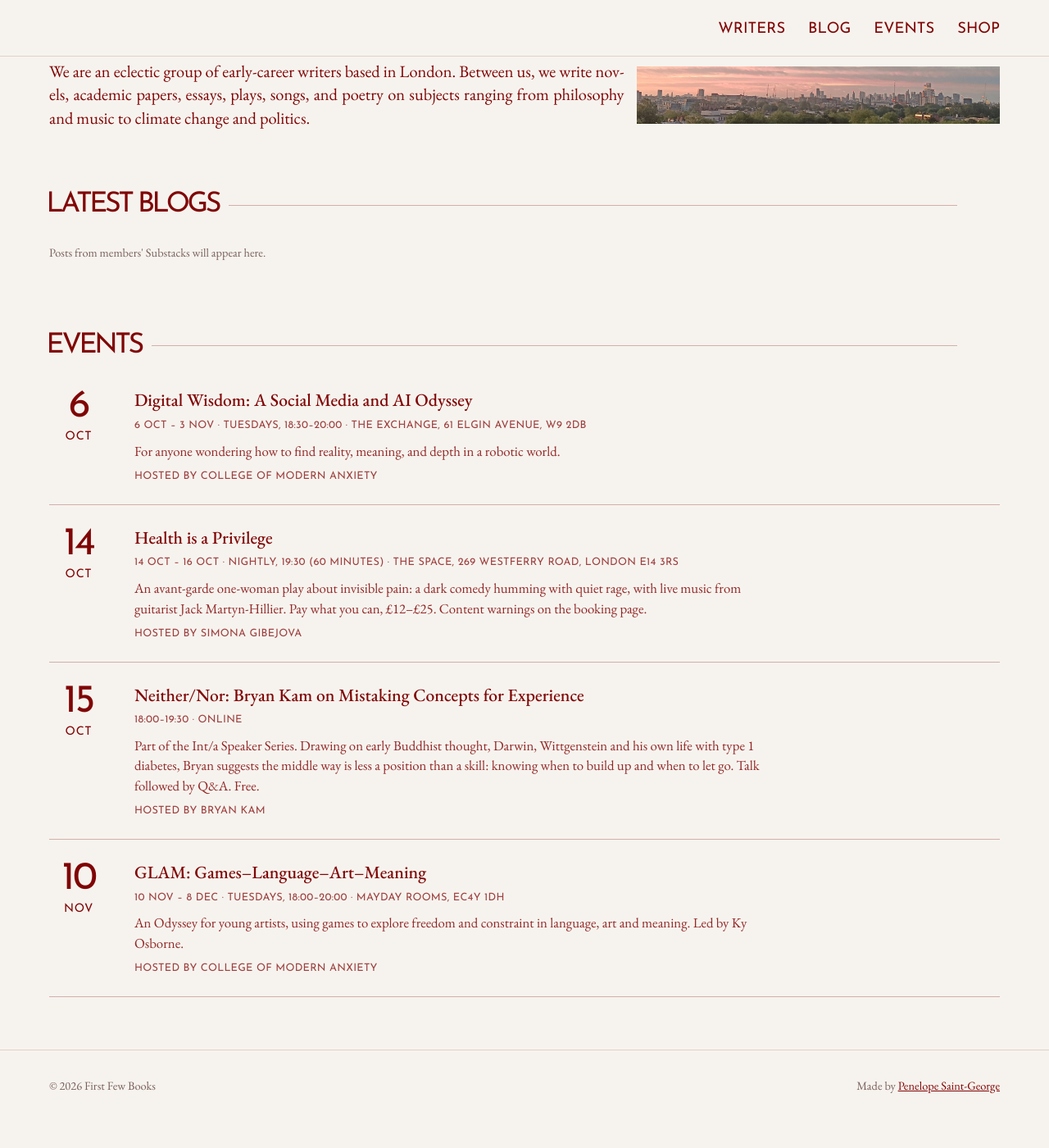
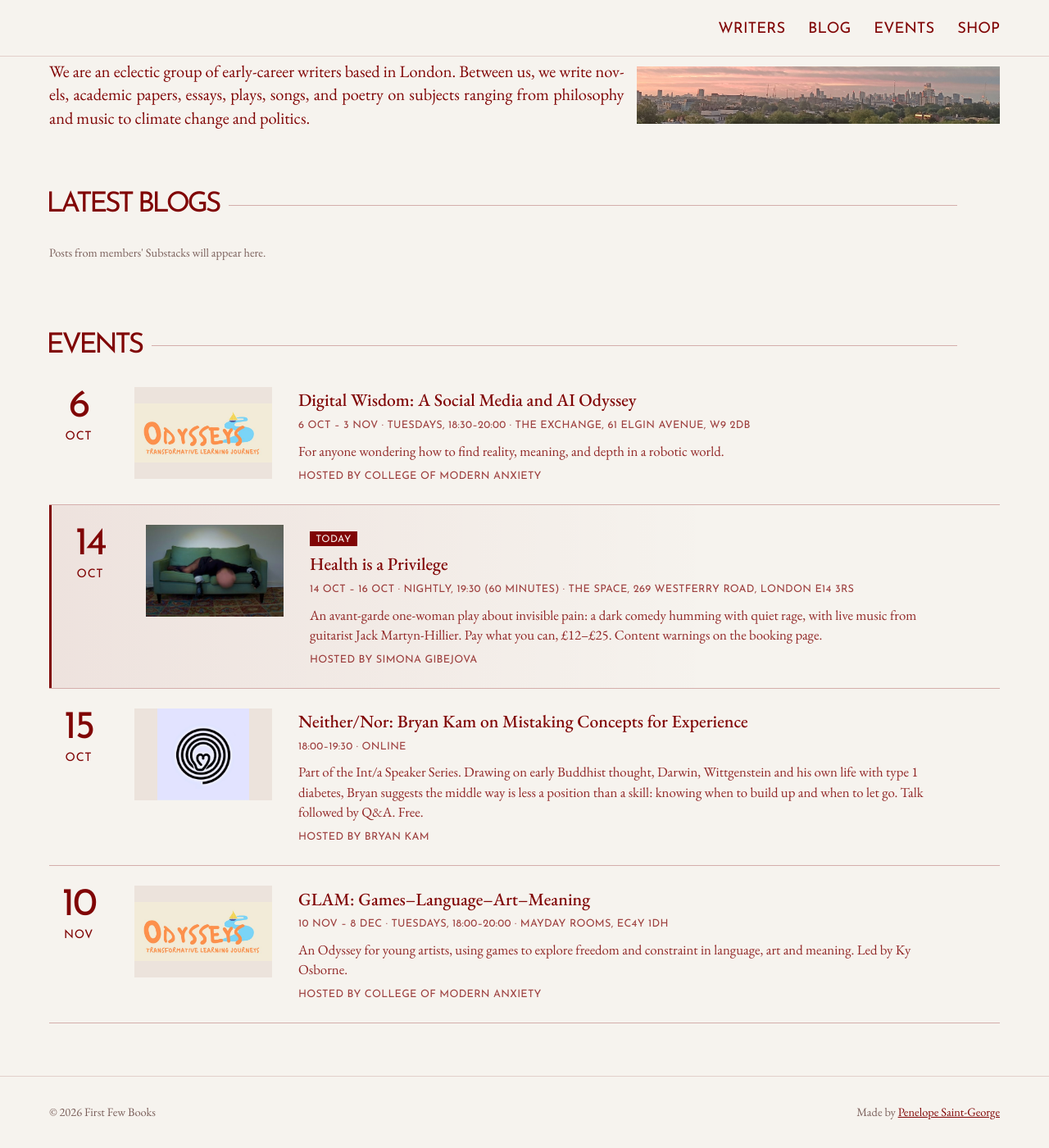
Before and after one commit to nelepope/firstfewbooks, a Jekyll site: the page built from index.html, in a window 1280 px wide and 1400 px high, scrolled down 218 px. Shown: the whole window at 82% size. Built offline with Jekyll 4.4.1, drawn with Linux system fonts in a browser that asks for light colours; before the commit the page ends 1585 px from its top, so only the background shows below that.

Commit message:
Event pictures, and highlight events happening today
'Today' is worked out in the visitor's browser; weekly series only count on their weekday.

Co-Authored-By: Claude Opus 5.5 <noreply@anthropic.com>

```diff
--- a/_includes/event.html
+++ b/_includes/event.html
@@ -1,10 +1,15 @@
 {% assign e = include.event %}
-<li class="event">
+<li class="event{% if e.image %} has-image{% endif %}" data-start="{{ e.date | date: '%Y-%m-%d' }}" data-end="{{ e.end_date | default: e.date | date: '%Y-%m-%d' }}" data-time="{{ e.time | escape }}">
   <time class="event-date" datetime="{{ e.date | date: '%Y-%m-%d' }}">
     <span class="event-day">{{ e.date | date: "%-d" }}</span>
     <span class="event-month">{{ e.date | date: "%b" }}</span>
   </time>
-  <div>
+  {% if e.image %}
+    {% if e.url %}<a class="event-image-link" href="{{ e.url }}" target="_blank" rel="noopener" tabindex="-1" aria-hidden="true">{% endif %}
+    <img class="event-image{% if e.image_fit == 'contain' %} contain{% endif %}" src="{{ e.image | relative_url }}" alt="" loading="lazy">
+    {% if e.url %}</a>{% endif %}
+  {% endif %}
+  <div class="event-text">
     <h3>{% if e.url %}<a href="{{ e.url }}" target="_blank" rel="noopener">{{ e.title }}</a>{% else %}{{ e.title }}{% endif %}</h3>
     {% capture when %}{% if e.end_date %}{{ e.date | date: "%-d %b" }} – {{ e.end_date | date: "%-d %b" }}{% endif %}{% endcapture %}
     {% assign bits = "" | split: "" %}
--- a/_layouts/default.html
+++ b/_layouts/default.html
@@ -33,6 +33,25 @@
     {{ content }}
   </main>
   {% include footer.html %}
+  <script>
+    // Mark events happening today (worked out in the visitor's browser, so it's right all day).
+    // A series like "Tuesdays, 18:30" only counts on that weekday.
+    (function () {
+      var now = new Date();
+      var today = now.getFullYear() + '-' + String(now.getMonth() + 1).padStart(2, '0') + '-' + String(now.getDate()).padStart(2, '0');
+      var days = ['sun', 'mon', 'tues', 'wednes', 'thurs', 'fri', 'satur'];
+      document.querySelectorAll('.event[data-start]').forEach(function (event) {
+        if (today < event.dataset.start || today > event.dataset.end) return;
+        var weekly = (event.dataset.time || '').toLowerCase().match(/\b(sun|mon|tues|wednes|thurs|fri|satur)days\b/);
+        if (weekly && days[now.getDay()] !== weekly[1]) return;
+        event.classList.add('is-today');
+        var label = document.createElement('span');
+        label.className = 'event-today';
+        label.textContent = 'Today';
+        event.querySelector('.event-text').prepend(label);
+      });
+    })();
+  </script>
   {% if page.home %}
   <script>
     // Hide the header logo while the big title is on screen.
--- a/assets/css/style.css
+++ b/assets/css/style.css
@@ -324,3 +324,20 @@ main > .wrap:first-child { padding-top: 48px; }
 }
 .footer-inner { display: flex; flex-wrap: wrap; justify-content: space-between; gap: 4px 24px; }
 .site-footer a { color: var(--accent); }
+
+/* Event pictures */
+.event-image-link { flex: none; display: block; }
+.event-image { display: block; flex: none; width: 168px; aspect-ratio: 3 / 2; object-fit: cover; }
+.event-image.contain { object-fit: contain; background: var(--cover); }
+.event-text { flex: 1; min-width: 0; }
+@media (max-width: 640px) {
+  .event.has-image { flex-wrap: wrap; }
+  .event.has-image .event-image-link, .event.has-image > .event-image { order: 3; width: 100%; margin-left: 104px; max-width: calc(100% - 104px); }
+  .event-image { width: 100%; }
+}
+/* Events happening today */
+.event.is-today { background: linear-gradient(90deg, rgba(128, 5, 5, .07), rgba(128, 5, 5, 0) 70%); box-shadow: inset 3px 0 0 var(--accent); padding-left: 14px; }
+.event-today {
+  display: inline-block; margin-bottom: .5em; padding: .35em .6em .2em; background: var(--accent); color: var(--bg);
+  font-family: var(--font-display); text-transform: uppercase; letter-spacing: .04em; font-size: .75rem; line-height: 1;
+}
--- a/scripts/fetch_events.py
+++ b/scripts/fetch_events.py
@@ -28,6 +28,7 @@ COLUMNS = [
     ("link", "url"), ("url", "url"), ("ticket", "url"), ("website", "url"),
     ("host", "host"), ("organis", "host"), ("your name", "host"), ("who", "host"),
     ("show", "show"), ("approved", "show"),
+    ("image", "image"), ("picture", "image"), ("photo", "image"),
 ]
 DATE_FORMATS = ["%d/%m/%Y", "%Y-%m-%d", "%d/%m/%y", "%d %B %Y", "%d %b %Y", "%B %d, %Y", "%d.%m.%Y"]
 
```
Also changed, not shown: _data/events.yml (+9 -0 lines), assets/images/events/health-is-a-privilege.jpg (added), assets/images/events/neither-nor-talk.jpg (added), assets/images/events/odysseys.jpg (added).
